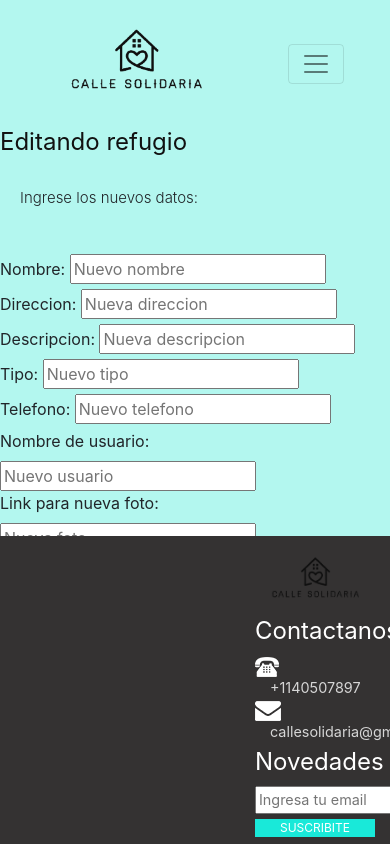
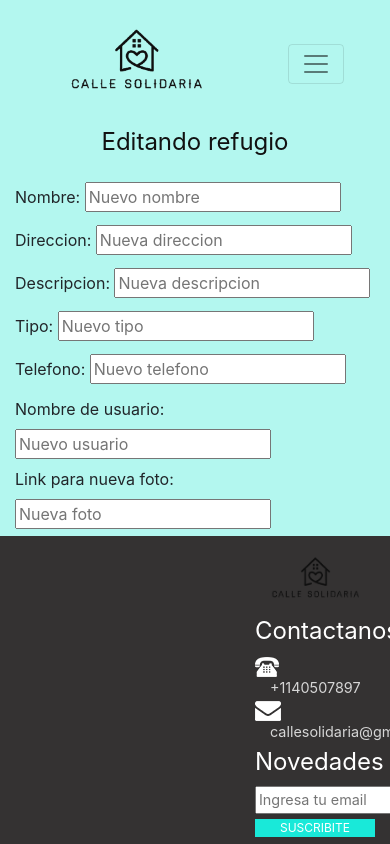
Before and after one commit to AntonioFranciulli/TPIntroDelSoft, a Flask app: page /edicion_refugio in a window 390 px wide. Run offline with Flask 3, Linux system fonts and the light colour scheme; some libraries are stand-ins or nearby versions.

Commit message:
TP-41, TP-43
Los formuarios de edicion de voluntarios y refugios ahora son responsives, al igual que la vista de feed

```diff
--- a/templates/base.html
+++ b/templates/base.html
@@ -62,8 +62,11 @@
             </ul>
          </div>
       </nav>
-      <!-- header section end -->
+   </div>
+   <!-- header section end -->
+   <main style="background-color: #b3f7ef;">
       {% block body %}{% endblock %}
+   </main>
    <!-- footer section start -->
    <div class="footer_section layout_padding">
       <div class="container">
--- a/templates/editar_refugio.html
+++ b/templates/editar_refugio.html
@@ -1,32 +1,40 @@
 {% extends 'base.html' %}
 {% block body %}
+
+<div class="editar_refugio container-fluid d-flex flex-column align-items-center">
+    <div class="mb-3">
         <h1>Editando refugio</h1>
-<p>Ingrese los nuevos datos:</p>
-</br>
-<div class="editar_refugio">
-    <form action="{{url_for('edicion_refugio')}}" method="post">
+    </div>
+    <form class="d-flex flex-column" action="{{url_for('edicion_refugio')}}" method="post">
+        <div class="mb-2">
             <label for="nombre_refugio">Nombre:</label>
             <input type="text" id="nombre_refugio" name="fnombre_refugio" placeholder="Nuevo nombre">
-        </br>
+        </div>
+        <div class="mb-2">
             <label for="direccion_refugio">Direccion:</label>
             <input type="text" id="direccion_refugio" name="fdireccion_refugio" placeholder="Nueva direccion">
-        </br>
+        </div>
+        <div class="mb-2">
             <label for="descripcion_refugio">Descripcion:</label>
             <input type="text" id="descripcion_refugio" name="fdescripcion_refugio" placeholder="Nueva descripcion">
-        </br>
+        </div>
+        <div class="mb-2">
             <label for="tipo_refugio">Tipo:</label>
             <input type="text" id="tipo_refugio" name="ftipo_refugio" placeholder="Nuevo tipo">
-        </br>
+        </div>
+        <div class="mb-2">
             <label for="telefono_refugio">Telefono:</label>
             <input type="text" id="telefono_refugio" name="ftelefono_refugio" placeholder="Nuevo telefono">
-        </br>
+        </div>
+        <div class="mb-2">
             <label for="usuario_refugio">Nombre de usuario:</label>
             <input type="text" id="usuario_refugio" name="fusuario_refugio" placeholder="Nuevo usuario">
-        </br>
+        </div>
+        <div class="mb-3">
             <label for="foto_refugio">Link para nueva foto:</label>
             <input type="text" id="foto_refugio" name="ffoto_refugio" placeholder="Nueva foto">
-        </br>
-        <button type="submit">Guardar</button>
+        </div>
+        <button class="align-self-end py-2 px-4 border-0 bg-success text-white rounded" type="submit">Guardar</button>
     </form>
 </div>
 {% endblock %}
--- a/templates/feed.html
+++ b/templates/feed.html
@@ -78,7 +78,7 @@
 {% endblock %}
 
 {% block body %}
-<div class="centered__content">
+<div class="container-fluid d-flex justify-content-center">
   {% for i in range(1) %} <!-- Dejo el for listo para cuando haya que mostrar todos los refugios de la base de datos, en este momento hay uno a modo de prueba -->
   <div class="card">
     <img src="https://media.lacapital.com.ar/p/90db6f8482a928b1aa2fd723ea31f14f/adjuntos/203/imagenes/100/071/0100071190/1200x675/smart/image-13png.png" alt="Manos Abiertas Refugio">
```
Also changed, not shown: templates/editar_voluntario.html (+14 -11 lines). Lines whose indentation alone changed are shown as unchanged.
